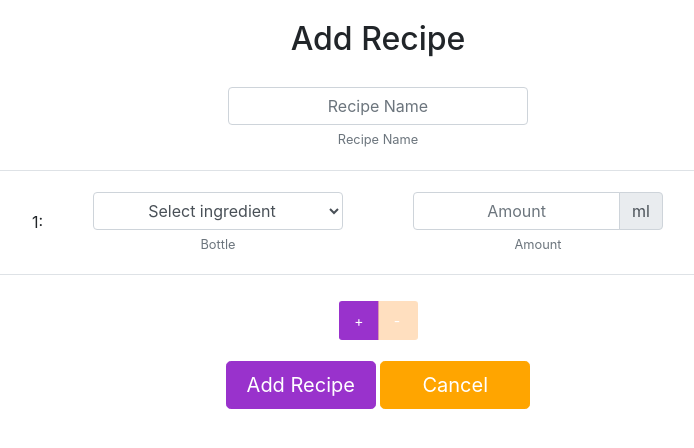
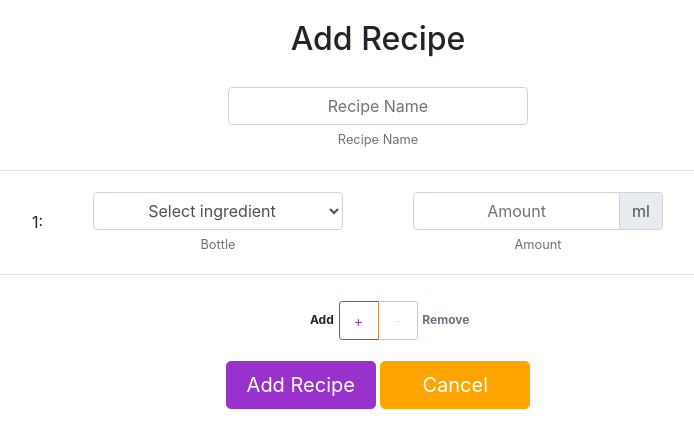
Before and after one commit to Tabbakk/Cocktails, a PHP site: page /add_recipe.php in a window 1280 px wide. Shown: the top 448 px of the page, without its empty margins (262-956 px from the left). Run offline with PHP 8.4, Linux system fonts and the light colour scheme; the visitor is signed in with stand-in values (Sample User, id 1); data that the repository does not hold is empty.

Commit message:
Visual changes
- changed add ingredient buttons

- changed recipe list interaction

```diff
--- a/activate.php
+++ b/activate.php
@@ -1,4 +1,5 @@
 <?php
+	if(session_status() !== PHP_SESSION_ACTIVE) {session_start();}
 	if(isset($_POST['ids'])){
 		include 'includes/db_connection.php';
 		$userIDs = $_POST['ids'];
--- a/add_recipe.php
+++ b/add_recipe.php
@@ -37,6 +37,9 @@
 			}
 
 			function moreFields() {
+				if( !(/Android|webOS|iPhone|iPad|iPod|BlackBerry/i.test(navigator.userAgent)) ) {
+					$('#moreFields').blur();
+					}
 				var node;
 				counter++;
 				var errorAmount = "errorAmount"+counter;
@@ -71,16 +74,23 @@
 				});
 
 				if (counter > 1) {
-					document.getElementById('removeField').disabled = false;
+					document.getElementById('removeField').classList.remove("disabled");
+					document.getElementById('RemoveBadge').classList.remove("text-muted");
+					document.getElementById('removeField').onclick = function(){remF();}
 				}
 			}
 
 			function remF() {
+			  if( !(/Android|webOS|iPhone|iPad|iPod|BlackBerry/i.test(navigator.userAgent)) ) {
+				$('#removeField').blur();
+			  }
 			  var elem = document.getElementById('ingredient'+counter);
 			  elem.parentNode.removeChild(elem);
 			  counter--;
 			  if (counter < 2) {
-				document.getElementById('removeField').disabled = true;
+				document.getElementById('removeField').classList.add("disabled");
+					document.getElementById('RemoveBadge').classList.add("text-muted");
+				document.getElementById('removeField').onclick = function(){}
 			  }
 			}
 
@@ -154,7 +164,7 @@
 						bottleNode = document.getElementById('bottle'+i);
 						if (bottleNode.value == "") {
 							bottleNode.classList.add("is-invalid");
-							createMessage.call(document.getElementById('errorBottle'+i), "bottle name");
+							createMessage.call(document.getElementById('errorBottle'+i), "");
 						}
 						amountNode = document.getElementById('amount'+i);
 						if (amountNode.value == "") {
@@ -306,10 +316,12 @@
 
 
 			<div class="d-flex flex-row justify-content-center">
-				<div class="btn-group btn-group-toggle addRemove" data-toggle="buttons">
-					<button class="btn btn-sm btn-mini1 p-2" type="button" id="moreFields" onclick="moreFields();">+</button>
-					<button class="btn btn-sm btn-mini2 p-2" type="button" id="removeField" onclick="remF();" disabled="true">-</button>
+				<span class="badge buttonBadge text-right">Add</span>
+				<div class="btn-group addRemove">
+					<button class="btn btn-sm btn-outline-mini1 p-2" type="button" id="moreFields" onclick="moreFields();">+</button>
+					<button class="btn btn-sm btn-outline-mini2 p-2 disabled" type="button" id="removeField" onclick="" >-</button>
 				</div>
+				<span id="RemoveBadge" class="badge buttonBadge text-left text-muted">Remove</span>
 			</div>
 
 			<div class="row">
--- a/css/general.css
+++ b/css/general.css
@@ -140,6 +140,12 @@ img.PWimg {
 	width:40px;
 }
 
+.buttonBadge {
+	width:100px;
+	margin-top:20px;
+}
+
+
 input[type=number]::-webkit-inner-spin-button,
 input[type=number]::-webkit-outer-spin-button {
   -webkit-appearance: none;
@@ -211,7 +217,7 @@ input[type=number] {
 }
 
 
-
+/*
 .btn-mini1, .btn-mini1, .btn-mini1:hover, .btn-mini1:not(:disabled):not(.disabled).active,.btn-mini1:not(:disabled):not(.disabled):active,.show>.btn-mini1.dropdown-toggle {
 	color:#fff;
 	background-color:#9932CC;
@@ -227,6 +233,13 @@ input[type=number] {
 	border-color:#D8BFD8;
 	border-right:none;
 }
+*/
+.btn-outline-mini1{color:#9932CC;background-color:transparent;background-image:none;border-color:#9932CC}
+.btn-outline-mini1:hover{color:#fff;background-color:#9932CC;border-color:#9932CC}
+.btn-outline-mini1.focus,.btn-outline-mini1:focus{box-shadow:none; color:#9932CC;background-color:transparent;background-image:none;border-color:#9932CC }
+.btn-outline-mini1.disabled,.btn-outline-mini1:disabled{color:#D8BFD8;background-color:transparent}
+.btn-outline-mini1:not(:disabled):not(.disabled).active,.btn-outline-mini1:not(:disabled):not(.disabled):active,.show>.btn-outline-mini1.dropdown-toggle{color:#fff;background-color:#D8BFD8;border-color:#D8BFD8}
+.btn-outline-mini1:not(:disabled):not(.disabled).active:focus,.btn-outline-mini1:not(:disabled):not(.disabled):active:focus,.show>.btn-outline-mini1.dropdown-toggle:focus{box-shadow:none}
 
 .btn-mini2, .btn-mini2:hover, .btn-mini2:not(:disabled):not(.disabled).active,.btn-mini2:not(:disabled):not(.disabled):active,.show>.btn-mini2.dropdown-toggle{
 	color:#fff;
@@ -244,4 +257,11 @@ input[type=number] {
 	border-left:none;
 }
 
+.btn-outline-mini2{color:#FFA500;background-color:transparent;background-image:none;border-color:#FFA500}
+.btn-outline-mini2:hover{color:#fff;background-color:#FFA500;border-color:#FFA500}
+.btn-outline-mini2.focus,.btn-outline-mini2:focus{box-shadow:none; color:#FFA500;background-color:transparent;background-image:none;border-color:#FFA500}
+.btn-outline-mini2.disabled,.btn-outline-mini2:disabled{color:#FFCF9E;background-color:transparent}
+.btn-outline-mini2:not(:disabled):not(.disabled).active,.btn-outline-mini2:not(:disabled):not(.disabled):active,.show>.btn-outline-mini2.dropdown-toggle{color:#fff;background-color:#FFCF9E;border-color:#FFCF9E}
+.btn-outline-mini2:not(:disabled):not(.disabled).active:focus,.btn-outline-mini2:not(:disabled):not(.disabled):active:focus,.show>.btn-outline-mini2.dropdown-toggle:focus{box-shadow:none}
+
 /*##########################################################################################################*/
```
Also changed, not shown: fovicon.txt (added, +17 -0 lines), recipe_list.php (+16 -5 lines).
